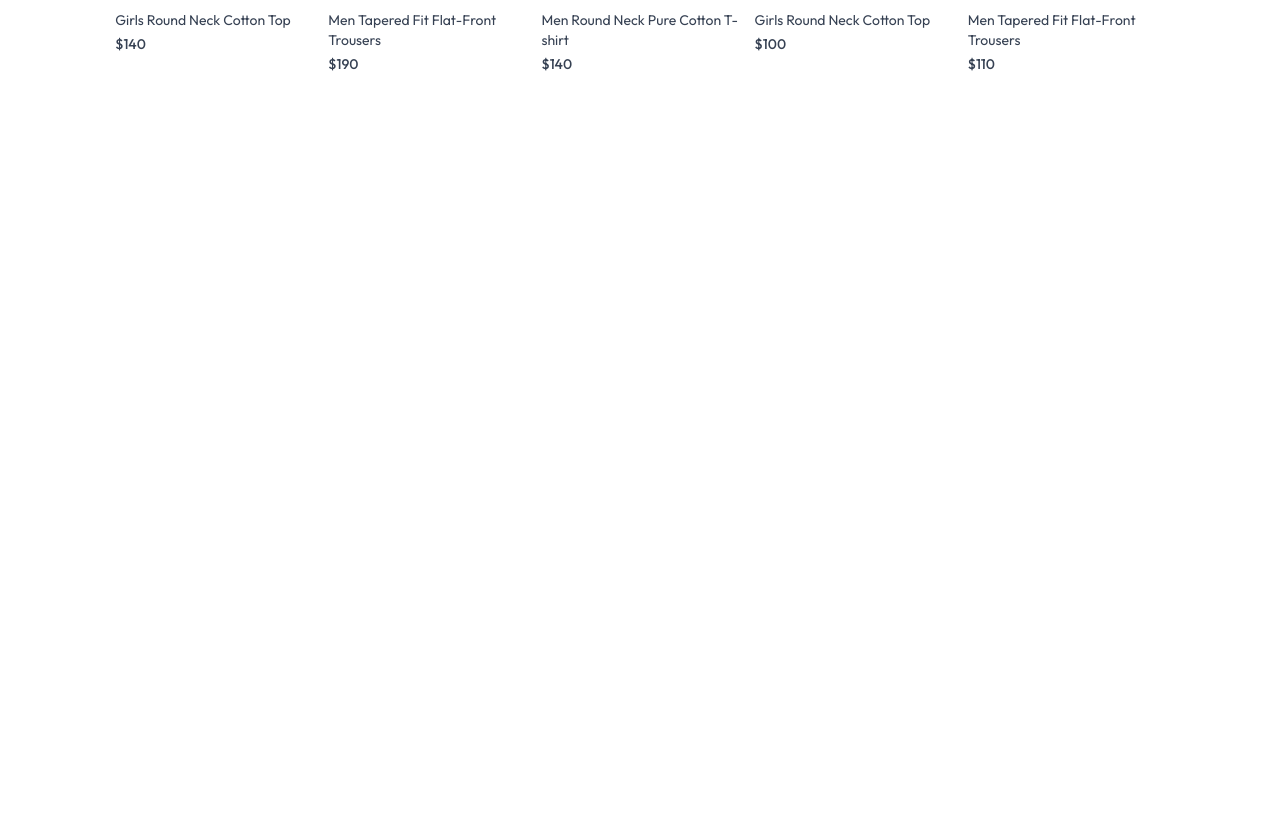
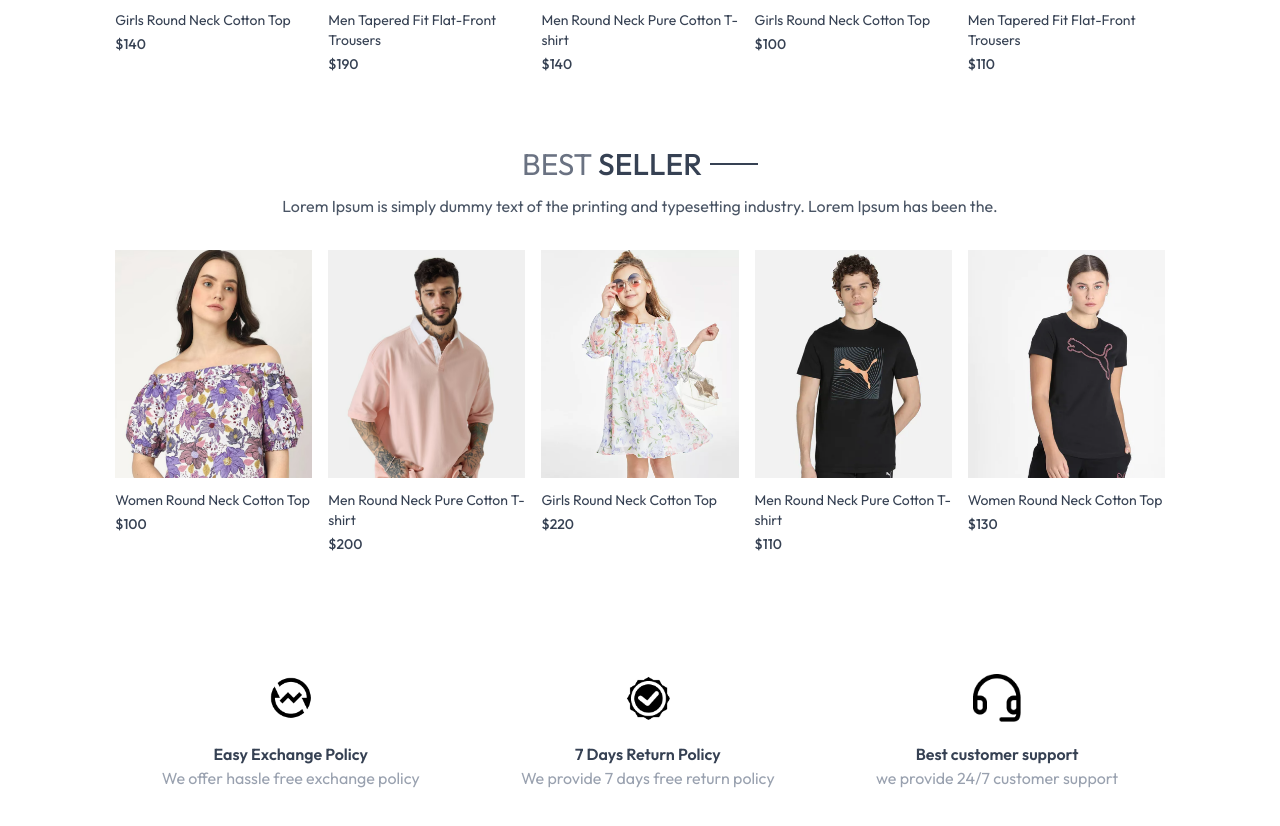
Before and after one commit to Faizanulghani/Forever-ecommerce-app, a React app in the folder frontend/: page / in a window 1280 px wide. Shown: the part 1235-2061 px from the top of the page. Before the commit the page ends 1349 px from the top, so only its background shows below. Built offline with nearby package versions, Linux system fonts and the light colour scheme; the HTML template or start-up script is replaced by a standard one.

Commit message:
Added best seller and policies section in home page

```diff
--- /dev/null
+++ b/frontend/src/components/BestSeller.jsx
@@ -0,0 +1,34 @@
+import { useContext, useEffect, useState } from "react";
+import { ShopContext } from "../context/ShopContext";
+import TItle from "./TItle";
+import ProductItem from "./ProductItem";
+
+const BestSeller = () => {
+  let [bestSellers, setBestSellers] = useState([]);
+  let { products } = useContext(ShopContext);
+
+  useEffect(() => {
+    let bestProducts = products.filter((item) => item.bestseller === true);
+    setBestSellers(bestProducts.slice(0, 5));
+  }, []);
+
+  return (
+    <div class="my-10">
+      <div class="text-center text-3xl py-8">
+        <TItle text1="BEST" text2="SELLER" />
+      </div>
+      <div class="grid grid-cols-2 sm:grid-cols-3 md:grid-cols-4 lg:grid-cols-5 gap-4 gap-y-6">
+        {bestSellers.map((item, index) => (
+          <ProductItem
+            key={index}
+            id={item._id}
+            name={item.name}
+            image={item.image}
+            price={item.price}
+          />
+        ))}
+      </div>
+    </div>
+  );
+};
+export default BestSeller;
--- /dev/null
+++ b/frontend/src/components/OurPolicies.jsx
@@ -0,0 +1,25 @@
+import { assets } from "../assets/assets";
+
+const OurPolicies = () => {
+  return (
+    <div class="flex flex-col sm:flex-row justify-around gap-12 sm:gap-2 text-center py-20 text-xs sm:text-sm md:text-base text-gray-700">
+      <div>
+        <img src={assets.exchange_icon} class="w-12 m-auto mb-5" alt="" />
+        <p class=" font-semibold">Easy Exchange Policy</p>
+        <p class=" text-gray-400">We offer hassle free exchange policy</p>
+      </div>
+      <div>
+        <img src={assets.quality_icon} class="w-12 m-auto mb-5" alt="" />
+        <p class=" font-semibold">7 Days Return Policy</p>
+        <p class=" text-gray-400">We provide 7 days free return policy</p>
+      </div>
+      <div>
+        <img src={assets.support_img} class="w-12 m-auto mb-5" alt="" />
+        <p class=" font-semibold">Best customer support</p>
+        <p class=" text-gray-400">we provide 24/7 customer support</p>
+      </div>
+    </div>
+  );
+};
+
+export default OurPolicies;
--- a/frontend/src/pages/Home.jsx
+++ b/frontend/src/pages/Home.jsx
@@ -1,11 +1,15 @@
+import BestSeller from "../components/BestSeller";
 import Hero from "../components/Hero";
 import LatestCollection from "../components/LatestCollection";
+import OurPolicies from "../components/OurPolicies";
 
 const Home = () => {
   return (
     <div>
       <Hero />
       <LatestCollection />
+      <BestSeller />
+      <OurPolicies />
     </div>
   );
 };
```
